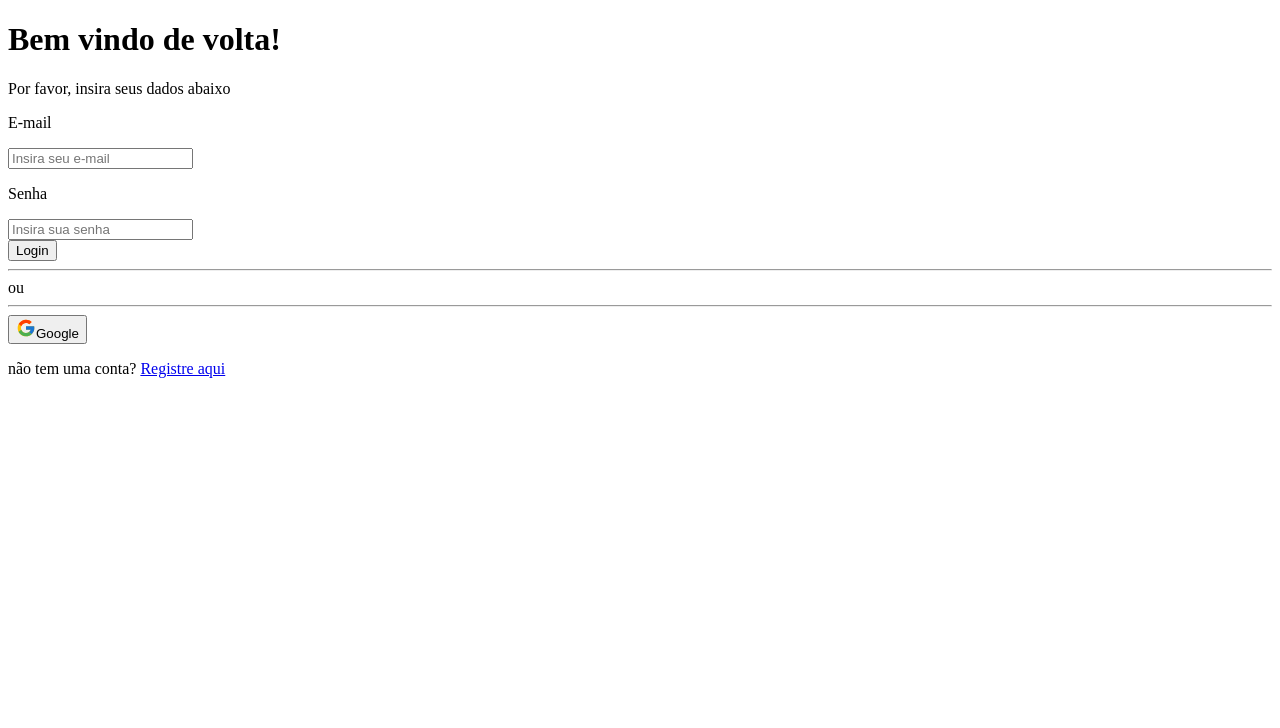
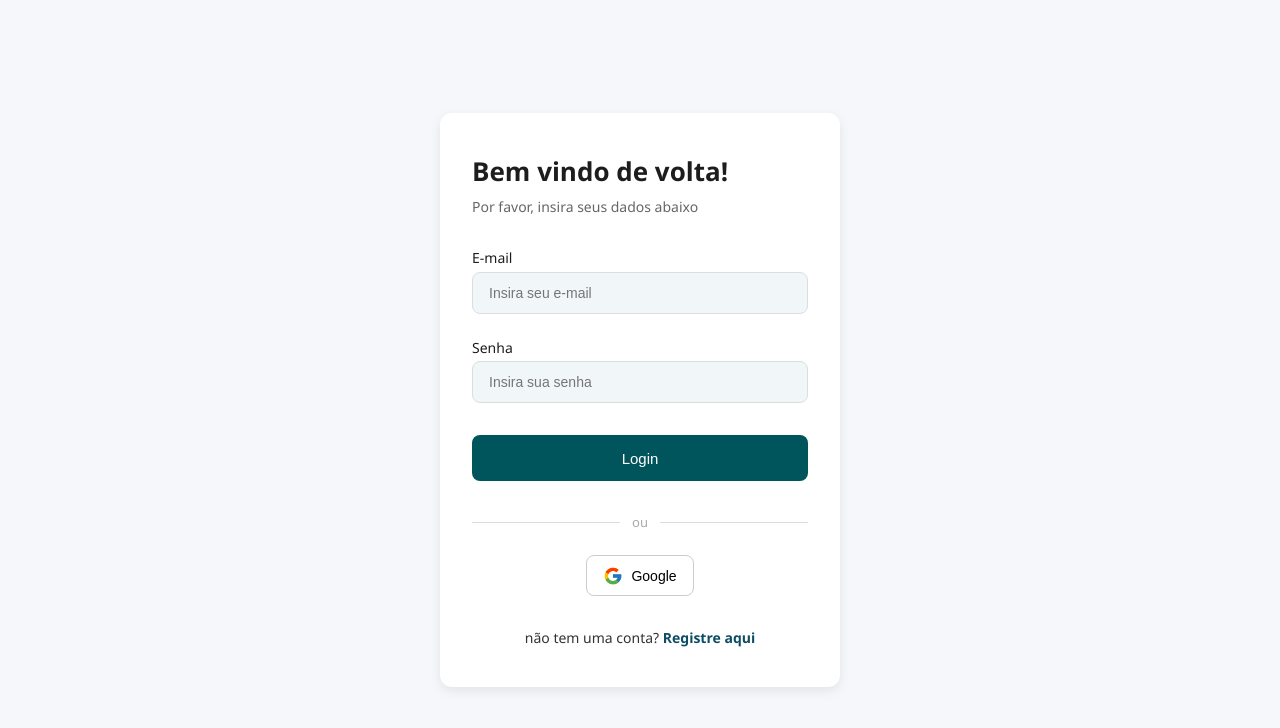
Before and after one commit to Carlosbispo21/Controle-Financeiro, a React (Vite) app: page / in a window 1280 px wide. Shown: the top 728 px of the page. Built offline with nearby package versions, Linux system fonts and the light colour scheme.

Commit message:
css da tela de Login

```diff
--- a/src/Login/Login.css
+++ b/src/Login/Login.css
@@ -0,0 +1,146 @@
+* {
+  margin: 0;
+  padding: 0;
+  box-sizing: border-box;
+}
+
+body {
+  background-color: #f5f7fa;
+  font-family: "Segoe UI", Tahoma, Geneva, Verdana, sans-serif;
+}
+
+.container {
+  width: 100%;
+  min-height: 100vh;
+  display: flex;
+  justify-content: center;
+  align-items: center;
+}
+
+.formulario {
+  background-color: #ffffff;
+  padding: 2.5rem 2rem;
+  border-radius: 12px;
+  box-shadow: 0px 4px 12px rgba(0, 0, 0, 0.08);
+  width: 100%;
+  max-width: 400px;
+}
+
+.formulario h1 {
+  font-size: 26px;
+  font-weight: 700;
+  margin-bottom: 0.5rem;
+  color: #1d1d1d;
+}
+
+.formulario p {
+  font-size: 14px;
+  color: #666;
+  margin-bottom: 2rem;
+}
+
+.formulario label {
+  font-size: 14px;
+  margin-bottom: 0.3rem;
+  display: block;
+  color: #1d1d1d;
+}
+
+.formulario input {
+  width: 100%;
+  padding: 0.75rem 1rem;
+  border: 1px solid #ddd;
+  border-radius: 8px;
+  background-color: #f1f6f9;
+  font-size: 14px;
+  margin-bottom: 1.5rem;
+}
+
+.formulario input:focus {
+  outline: none;
+  border-color: #007b8a;
+  background-color: #ffffff;
+}
+
+.Login {
+  width: 100%;
+  background-color: #00555d;
+  color: white;
+  border: none;
+  padding: 0.9rem;
+  border-radius: 8px;
+  font-size: 15px;
+  font-weight: 500;
+  cursor: pointer;
+  transition: background 0.3s ease;
+  margin-top: 0.5rem;
+}
+
+.Login:hover {
+  background-color: #003f45;
+}
+
+.divisao {
+  display: flex;
+  align-items: center;
+  text-align: center;
+  margin: 2rem 0 1.5rem;
+  color: #aaa;
+  font-size: 13px;
+}
+
+.divisao::before,
+.divisao::after {
+  content: "";
+  flex: 1;
+  height: 1px;
+  background-color: #ddd;
+}
+
+.divisao:not(:empty)::before {
+  margin-right: 0.75rem;
+}
+
+.divisao:not(:empty)::after {
+  margin-left: 0.75rem;
+}
+
+.btn-google {
+  display: flex;
+  justify-content: center;
+}
+
+.LoginGoogle {
+  display: flex;
+  align-items: center;
+  gap: 0.5rem;
+  background-color: white;
+  border: 1px solid #ccc;
+  padding: 0.6rem 1rem;
+  border-radius: 8px;
+  cursor: pointer;
+  transition: background-color 0.2s ease;
+  font-size: 14px;
+  font-weight: 500;
+}
+
+.LoginGoogle:hover {
+  background-color: #f1f1f1;
+}
+
+.registrar {
+  text-align: center;
+  margin-top: 2rem;
+  font-size: 14px;
+  color: #333;
+}
+
+.registrar a {
+  color: #0c4c64;
+  text-decoration: none;
+  font-weight: bold;
+}
+
+.registrar a:hover {
+  text-decoration: underline;
+}
--- a/src/Login/Login.jsx
+++ b/src/Login/Login.jsx
@@ -1,42 +1,33 @@
+import React from "react";
+import { FcGoogle } from "react-icons/fc";
 import "./Login.css";
-import { FcGoogle } from "react-icons/fc";
 
 const Login = () => {
   return (
     <div className="container">
-      <h1>Bem vindo de volta!</h1>
-      <p className="subtitulo">Por favor, insira seus dados abaixo</p>
       <div className="formulario">
-        <p>E-mail</p>
-        <input className="email" type="email" placeholder="Insira seu e-mail" />
+        <h1>Bem vindo de volta!</h1>
+        <p>Por favor, insira seus dados abaixo</p>
 
-        <p>Senha</p>
-        <input
-          className="senha"
-          type="password"
-          placeholder="Insira sua senha"
-        />
+        <label htmlFor="email">E-mail</label>
+        <input type="email" id="email" placeholder="Insira seu e-mail" />
 
-        <div className="btn">
-          <button className="Login">Login</button>
-        </div>
+        <label htmlFor="senha">Senha</label>
+        <input type="password" id="senha" placeholder="Insira sua senha" />
 
-        <div className="divisao">
-          <hr /> <span>ou</span> <hr />
-        </div>
+        <button className="Login">Login</button>
+
+        <div className="divisao">ou</div>
 
         <div className="btn-google">
           <button className="LoginGoogle">
-            {" "}
             <FcGoogle size={20} />
             Google
           </button>
         </div>
 
         <div className="registrar">
-          <p>
-            não tem uma conta? <a href="#">Registre aqui</a>
-          </p>
+          não tem uma conta? <a href="#">Registre aqui</a>
         </div>
       </div>
     </div>
```
